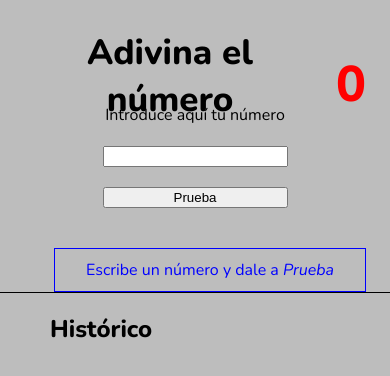
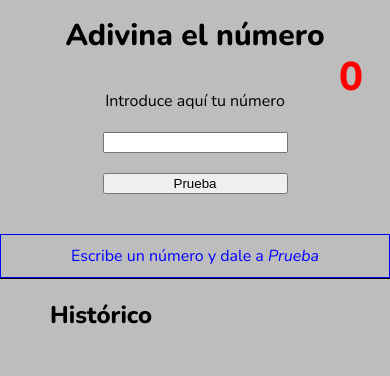
Before and after one commit to mvtercero/Adivina-el-numero, a plain HTML site: page index.html in a window 390 px wide. Drawn offline with nearby package versions, Linux system fonts and the light colour scheme.

Commit message:
Add mediaquery max 430

```diff
--- a/main.js
+++ b/main.js
@@ -50,7 +50,7 @@ function checkNumber(){
     var showButtonName= document.querySelector('.form-name');
     showButtonName.classList.remove('hidden');
   }
-  alert (numberRandom);
+  // alert (numberRandom);
 };
 
 //HISTÓRICO Y RESET DE INPUTS
--- a/styles/style.css
+++ b/styles/style.css
@@ -152,3 +152,25 @@ margin: 0;
   }
 
 }
+
+@media all and (max-width:430px) {
+  h1 {
+    width: 100%;
+    font-size: 30px;
+    font-weight: 800;
+    margin-right: 0px;
+    margin-top: 15px;
+  }
+
+  .counter {
+    font-size: 40px;
+    font-weight: 800;
+    margin-top: 50px;
+  }
+
+  .clue-cell {
+    width: 100%;
+    margin-left: 0;
+  }
+
+}
```
